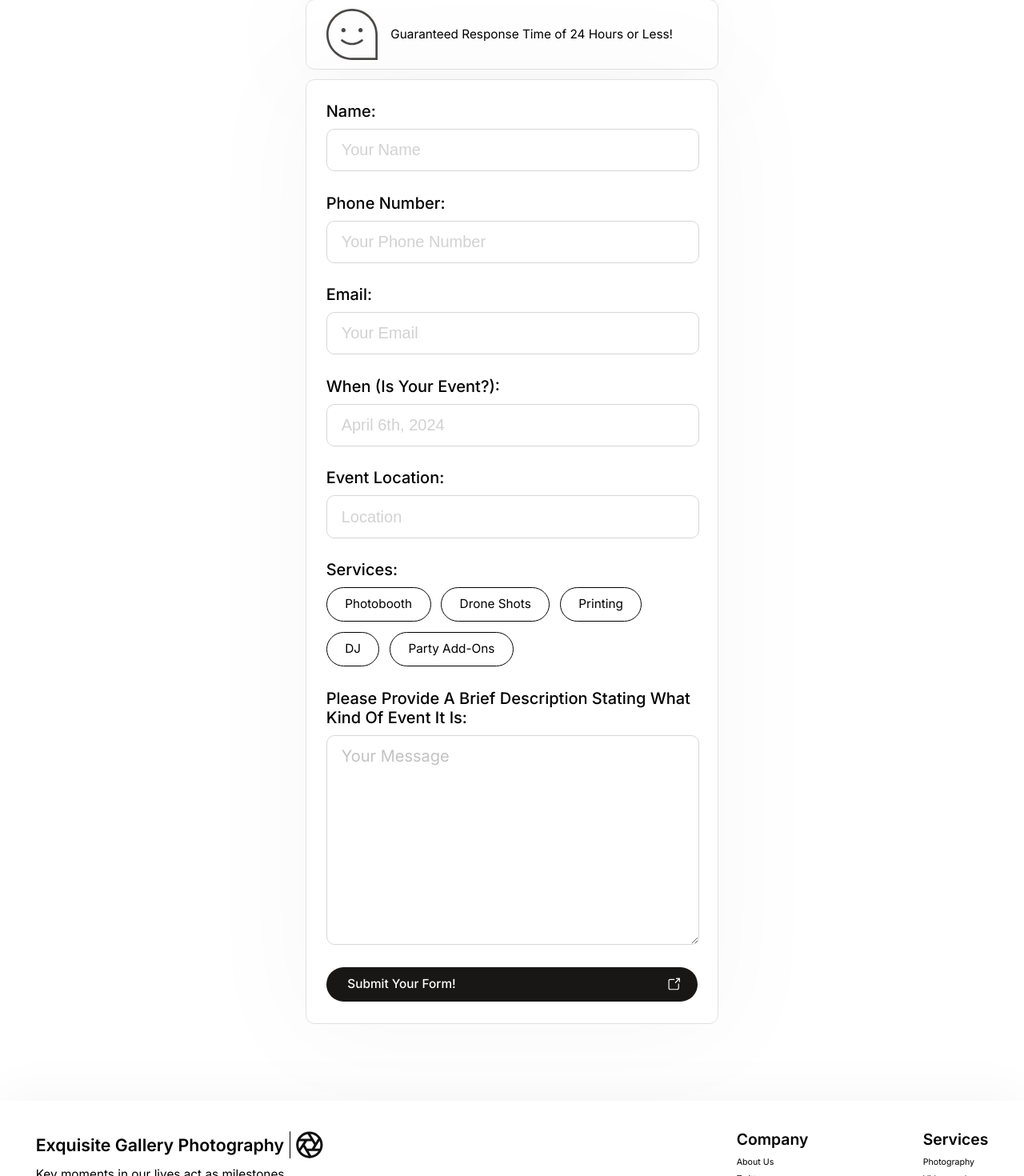
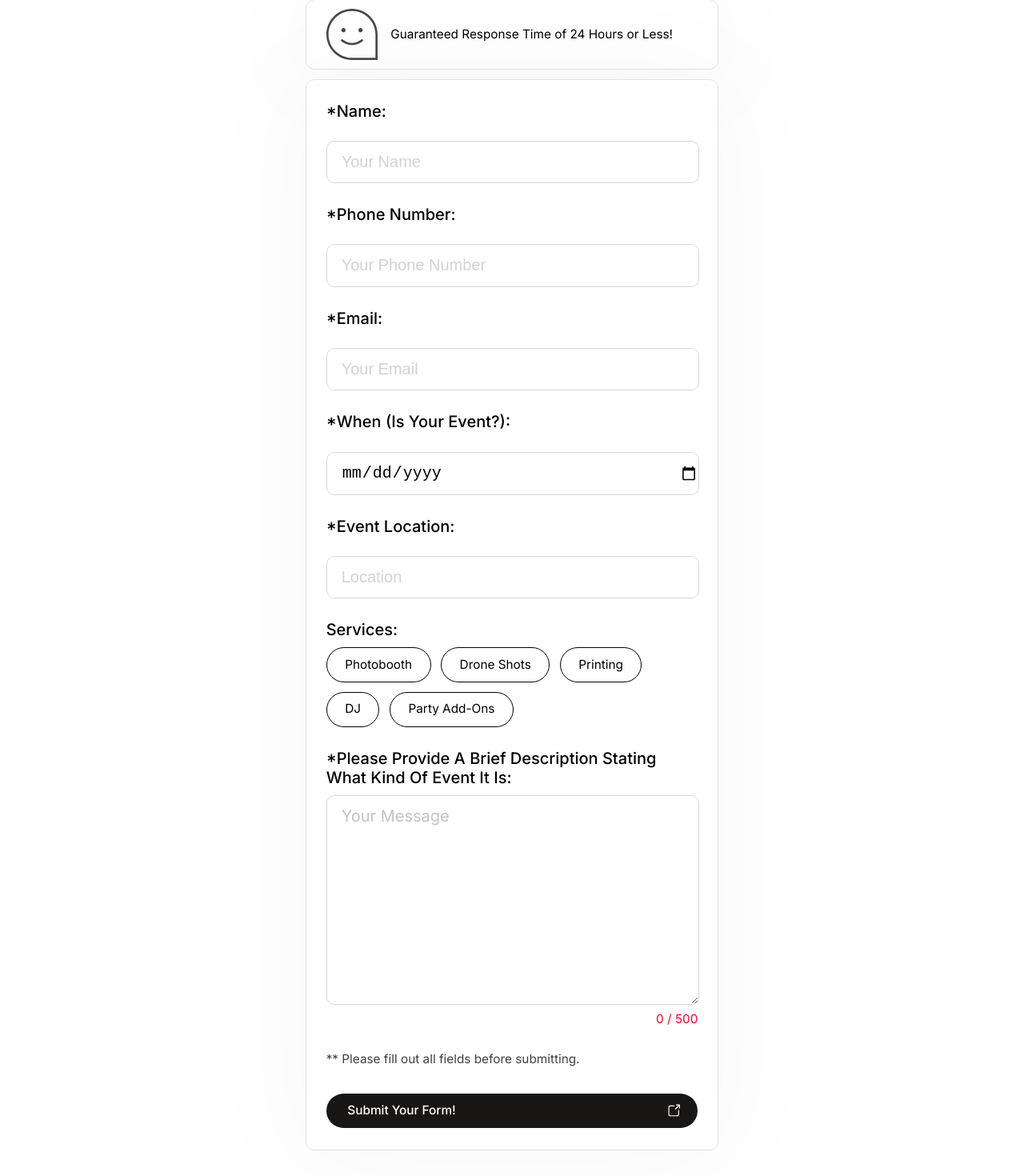
Before and after one commit to Identityofsine/egpparties, a Next.js app: page /consultation in a window 1280 px wide. Shown: the part 280-1750 px from the top of the page at 80% size. Built offline with nearby package versions, Linux system fonts and the light colour scheme.

Commit message:
added date input

```diff
--- a/package.json
+++ b/package.json
@@ -11,6 +11,7 @@
   "dependencies": {
     "next": "14.1.4",
     "react": "^18",
+    "react-calendar": "^4.8.0",
     "react-dom": "^18",
     "sass": "^1.72.0"
   },
--- a/src/app/(root)/consultation/client.tsx
+++ b/src/app/(root)/consultation/client.tsx
@@ -25,13 +25,19 @@ type ConsultationFormProps = {
 	services: string[]
 }
 
+const date = new Date();
+
+const toTens = (n: number) => {
+	return n < 10 ? `0${n}` : `${n}`
+}
+
 export function ConsultationForm(props: { services: string[] }) {
 
 	const [data, setData] = React.useState<FormOutput>({
 		name: "",
 		phone: "",
 		email: "",
-		date: "",
+		date: `${date.getFullYear()}-${toTens(date.getMonth())}-${toTens(date.getDay())}`,
 		location: "",
 		service: props.services,
 		message: ""
@@ -44,6 +50,7 @@ export function ConsultationForm(props: { services: string[] }) {
 	}
 
 	function submit() {
+		console.log(data);
 		let valid = true;
 		let missing: string[] = [];
 		Object.keys(data).forEach(key => {
@@ -52,13 +59,17 @@ export function ConsultationForm(props: { services: string[] }) {
 				valid = false;
 				missing.push(key.charAt(0).toUpperCase() + key.slice(1));
 			}
-			if (key === 'phone' && data[key].length !== 10) {
+			else if (key === 'phone' && data[key].length !== 10) {
 				valid = false;
 				missing.push('Phone Number');
 			}
-			if (key === 'email' && !data[key].match(regexPatterns.email)) {
+			else if (key === 'email' && !data[key].match(regexPatterns.email)) {
 				valid = false;
 				missing.push('Email');
+			}
+			else if (key === 'message' && (data[key].length < brandSettings.consultation.textarea.min || data[key].length > brandSettings.consultation.textarea.max)) {
+				valid = false;
+				missing.push('Message');
 			}
 		})
 		if (!valid) {
@@ -80,7 +91,7 @@ export function ConsultationForm(props: { services: string[] }) {
 			<div className="container flex column justify-center">
 				<form className="flex column">
 					<div className="flex column label-gap">
-						<label htmlFor="name">Name:</label>
+						<label htmlFor="name">*Name:</label>
 						<Input
 							type="text"
 							name="firstname"
@@ -90,7 +101,7 @@ export function ConsultationForm(props: { services: string[] }) {
 						/>
 					</div>
 					<div className="flex column label-gap">
-						<label htmlFor="phone-number">Phone Number:</label>
+						<label htmlFor="phone-number">*Phone Number:</label>
 						<Input
 							type="tel"
 							name="phonenumber"
@@ -102,7 +113,7 @@ export function ConsultationForm(props: { services: string[] }) {
 						/>
 					</div>
 					<div className="flex column label-gap">
-						<label htmlFor="email">Email:</label>
+						<label htmlFor="email">*Email:</label>
 						<Input
 							type="text"
 							id="email"
@@ -111,16 +122,16 @@ export function ConsultationForm(props: { services: string[] }) {
 						/>
 					</div>
 					<div className="flex column label-gap">
-						<label htmlFor="calender">When (Is Your Event?):</label>
+						<label htmlFor="calender">*When (Is Your Event?):</label>
 						<Input
-							type="text"
+							type="date"
 							id="calender"
-							placeholder="April 6th, 2024"
+							defaultValue={data.date}
 							onChange={(e) => updateState("date", e)}
 						/>
 					</div>
 					<div className="flex column label-gap">
-						<label htmlFor="Event">Event Location:</label>
+						<label htmlFor="Event">*Event Location:</label>
 						<Input
 							type="text"
 							id="location"
@@ -139,13 +150,15 @@ export function ConsultationForm(props: { services: string[] }) {
 						</div>
 					</div>
 					<div className="flex column label-gap">
-						<label htmlFor="Event">Please Provide A Brief Description Stating What Kind Of Event It Is:</label>
+						<label htmlFor="Event">*Please Provide A Brief Description Stating What Kind Of Event It Is:</label>
 						<TextArea
 							id="message"
 							placeholder="Your Message"
 							onChange={(e) => updateState("message", e)}
 						/>
+						<p className={`small-text text-right text-area-text ${(data.message.length >= brandSettings.consultation.textarea.min && data.message.length <= brandSettings.consultation.textarea.max) ? 'good' : 'bad'}`}>{data.message.length} / {brandSettings.consultation.textarea.max}</p>
 					</div>
+					<p className="small-text">*{brandSettings.consultation.messages.error[0]}</p>
 					<Button onClick={submit} text="Submit Your Form!" />
 				</form>
 			</div>
--- a/src/app/(root)/consultation/page.tsx
+++ b/src/app/(root)/consultation/page.tsx
@@ -15,8 +15,6 @@ type ConsultationParams = {
 
 export default function Consultation(props: ConsultationParams) {
 	let services: string | string[] = props.searchParams.services;
-	console.log(services);
-
 	if (Array.isArray(services)) {
 		services.map(service => (
 			brandSettings.consultation.services.findIndex(s => s === service) !== -1
--- a/src/app/brand.settings.ts
+++ b/src/app/brand.settings.ts
@@ -19,10 +19,12 @@ const brandSettings = {
 	},
 	consultation: {
 		services: ["Photobooth", "Drone Shots", "Printing", "DJ", "Party Add-Ons"],
+		textarea: { min: 20, max: 500 },
 		messages: {
 			default: "Guaranteed Response Time of 24 Hours or Less!",
 			success: "Thank you for your submission! We will get back to you within 24 hours!",
 			error: {
+				0: "* Please fill out all fields before submitting.",
 				400: "Please fill out all fields before submitting.",
 				403: "You are not authorized to submit this form.",
 				500: "Something went wrong. Please try again later."
--- a/src/components/Input.tsx
+++ b/src/components/Input.tsx
@@ -7,7 +7,7 @@ type InputProps = {
 	maxLength?: number;
 } & Omit<Omit<React.InputHTMLAttributes<HTMLInputElement>, 'onChange'>, 'maxLength'>;
 
-export function Input(props: InputProps) {
+export const Input = (props: InputProps) => {
 
 	function handleChange(e: React.ChangeEvent<HTMLInputElement>) {
 		e.target.value = e.target.value.replace(new RegExp(props.pattern || ''), '');
@@ -18,6 +18,14 @@ export function Input(props: InputProps) {
 	}
 
 	return (
-		<input {...props} onChange={handleChange} />
+		<div className="input-wrapper">
+			<input {...props} onChange={handleChange} />
+		</div>
 	)
 }
+
+Input.Calendar = (props: InputProps) => {
+	return (
+		<Input {...props} type="date" />
+	)
+}
--- a/src/styles/pages/consultation.scss
+++ b/src/styles/pages/consultation.scss
@@ -40,6 +40,18 @@ main.consultation {
 				font-weight: 500;
 			}
 
+			.text-area-text {
+				line-height: 100%;
+
+				&.bad {
+					color: #ff0033;
+				}
+
+				&.good {
+					color: #2ecc71;
+				}
+			}
+
 			.label-gap {
 				gap: 0.2000rem;
 			}
```
Also changed, not shown: 1 other file (tests, documents, lock files or other folders).
